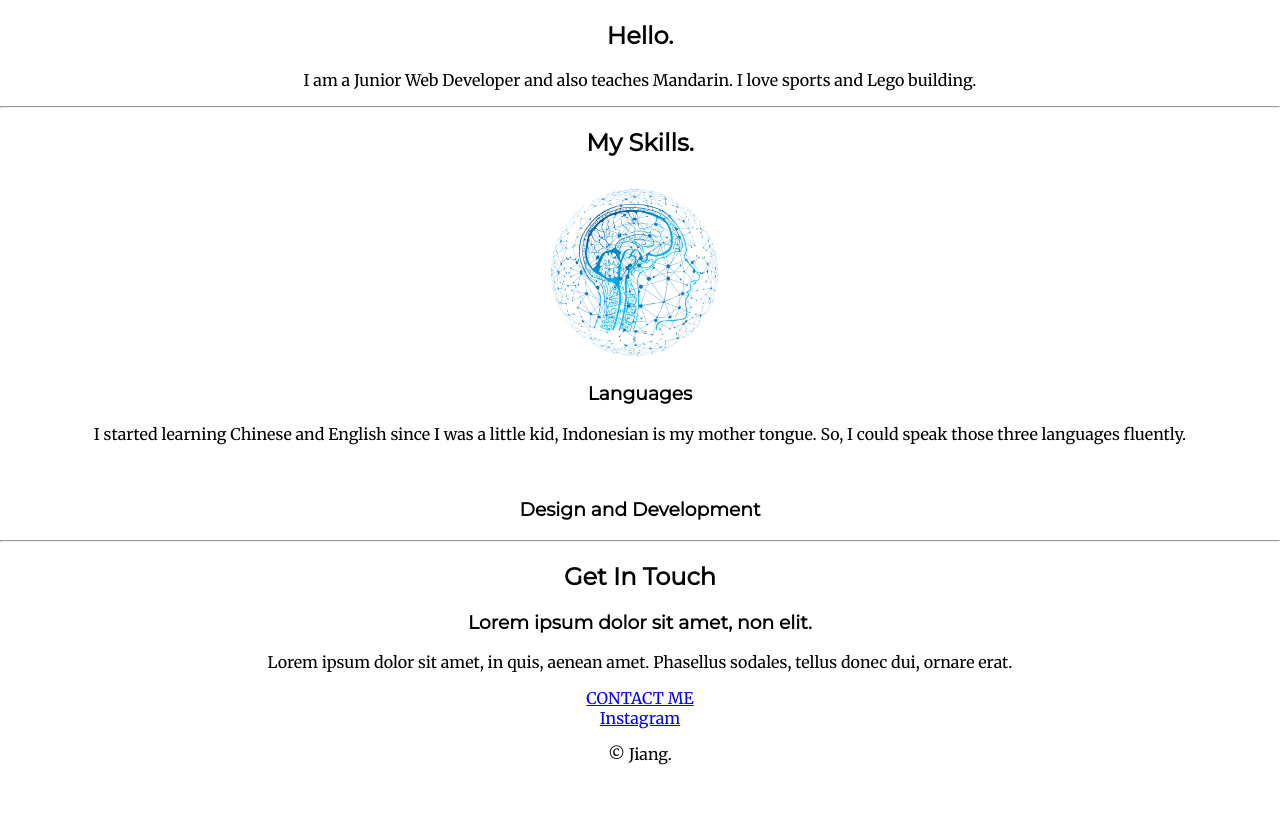
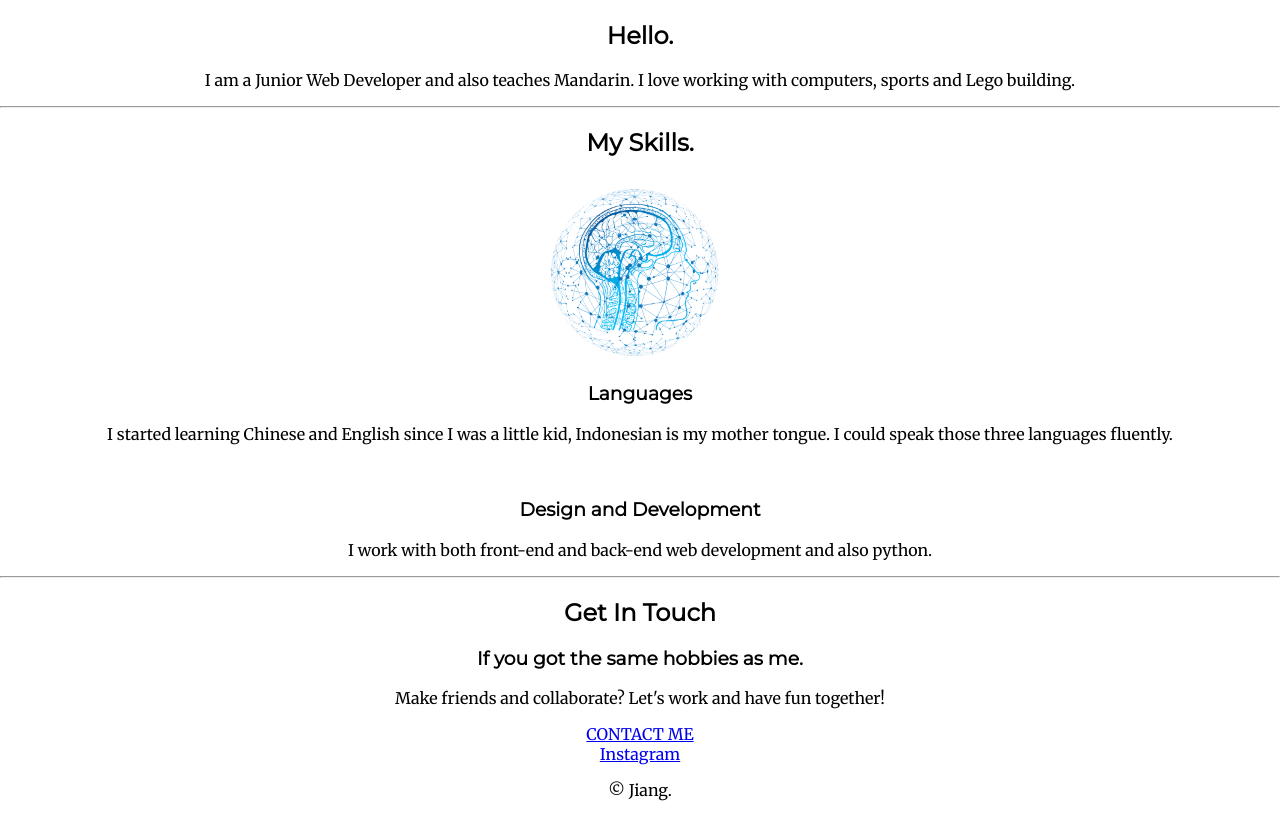
Before and after one commit to CallystaKesuma/my-site, a plain HTML site: page index.html in a window 1280 px wide. Shown: the part 745-1561 px from the top of the page. Before the commit the page ends 1525 px from the top, so only its background shows below. Drawn offline with Linux system fonts and the light colour scheme.

Commit message:
update the 'my skills' and 'Get in touch' part

```diff
--- a/index.html
+++ b/index.html
@@ -25,8 +25,8 @@
         <img src="images/smile face.png" alt="avatar-img" />
         <h2>Hello.</h2>
         <p>
-          I am a Junior Web Developer and also teaches Mandarin. I love sports
-          and Lego building.
+          I am a Junior Web Developer and also teaches Mandarin. I love working
+          with computers, sports and Lego building.
         </p>
       </div>
       <hr />
@@ -37,24 +37,24 @@
           <h3>Languages</h3>
           <p>
             I started learning Chinese and English since I was a little kid,
-            Indonesian is my mother tongue. So, I could speak those three
-            languages fluently.
+            Indonesian is my mother tongue. I could speak those three languages
+            fluently.
           </p>
         </div>
         <div class="skill-row">
           <img class="" src="" alt="" />
           <h3>Design and Development</h3>
-          <p></p>
+          <p>
+            I work with both front-end and back-end web development and also
+            python.
+          </p>
         </div>
       </div>
       <hr />
       <div class="contact-me">
         <h2>Get In Touch</h2>
-        <h3>Lorem ipsum dolor sit amet, non elit.</h3>
-        <p>
-          Lorem ipsum dolor sit amet, in quis, aenean amet. Phasellus sodales,
-          tellus donec dui, ornare erat.
-        </p>
+        <h3>If you got the same hobbies as me.</h3>
+        <p>Make friends and collaborate? Let's work and have fun together!</p>
         <a class="btn" href="mailto:name@email.com">CONTACT ME</a>
       </div>
     </div>
```
